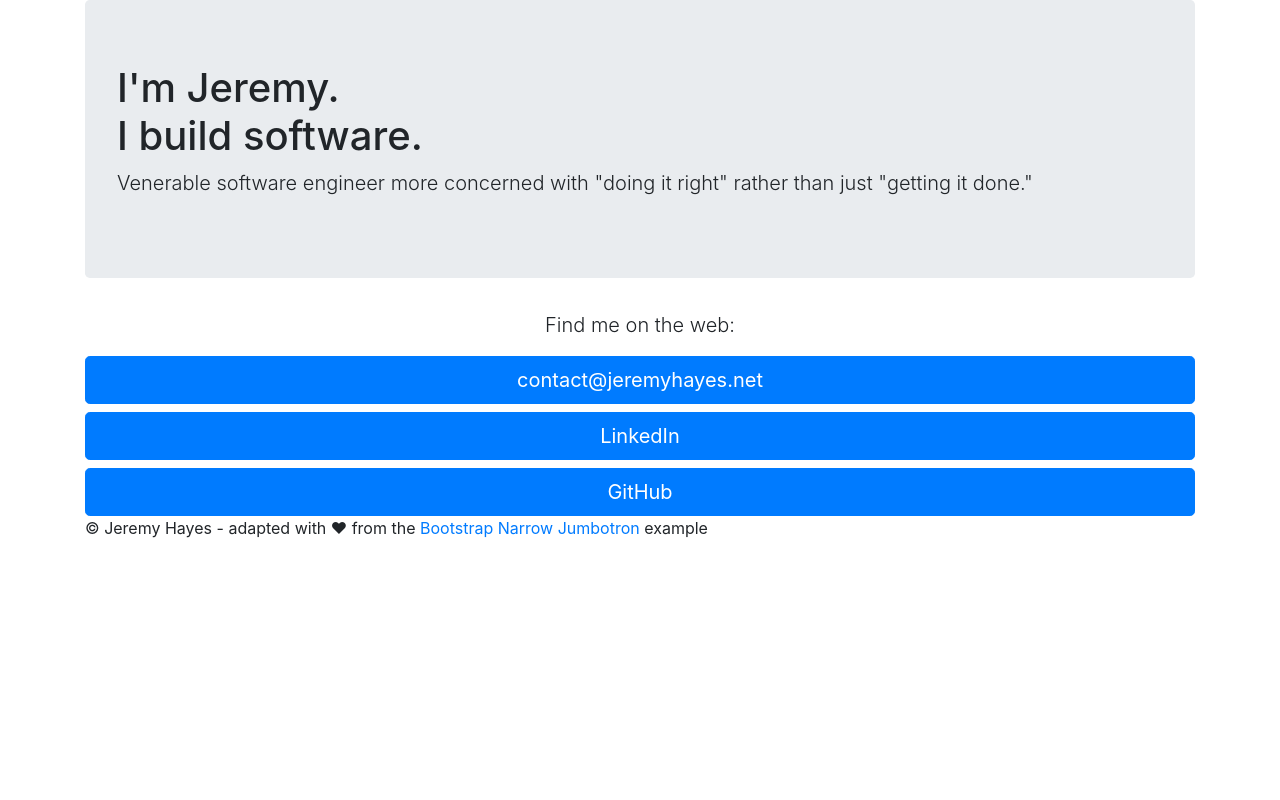
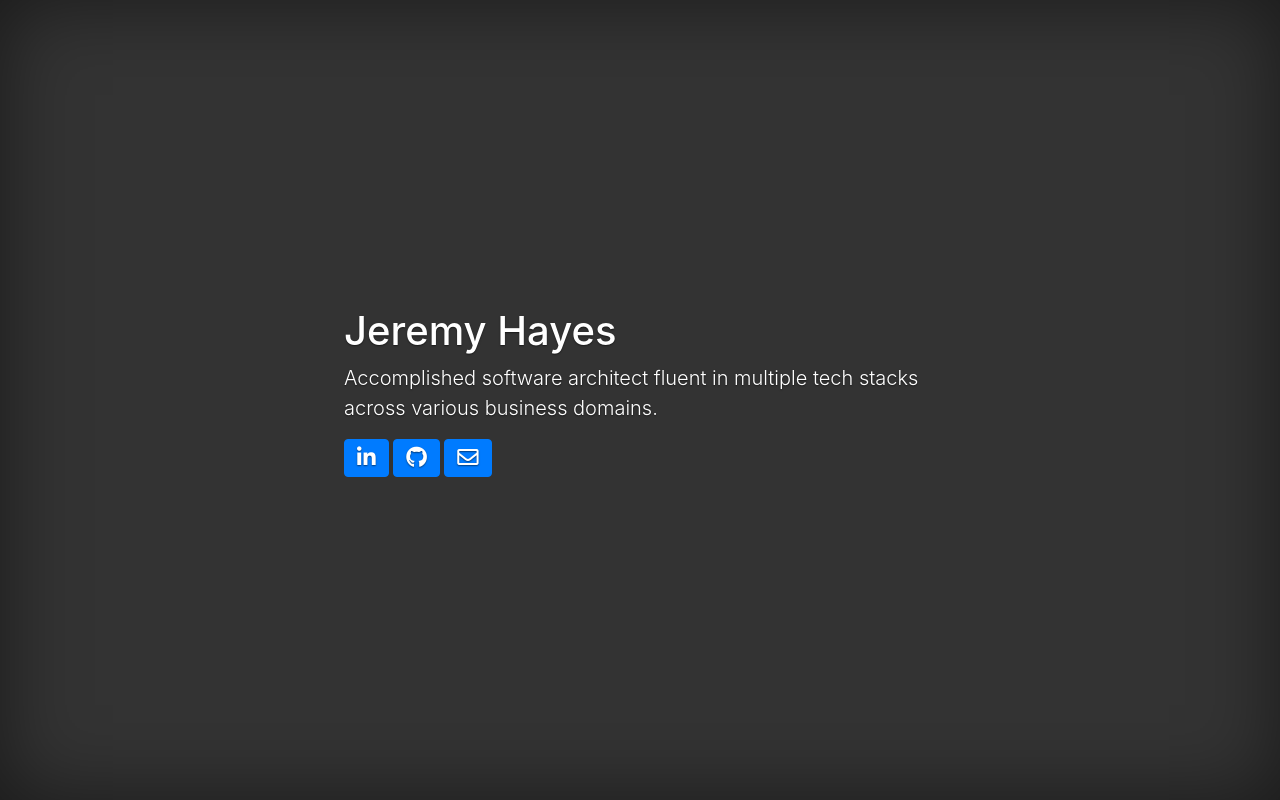
Before and after one commit to jeremyhayes/jeremyhayes-net, a plain HTML site: page index.html in a window 1280 px wide. Drawn offline with nearby package versions, Linux system fonts and the light colour scheme.

Commit message:
restructure and use bootstrap's cover example

```diff
--- a/css/site.css
+++ b/css/site.css
@@ -1,54 +1,21 @@
-/* Space out content a bit */
+html,
 body {
-  padding-top: 20px;
-  padding-bottom: 20px;
+    height: 100%;
+    background-color: #333;
 }
 
-.container {
-  border-radius: 6px;
+body {
+    display: -ms-flexbox;
+    display: flex;
+    color: #fff;
+    text-shadow: 0 .05rem .1rem rgba(0, 0, 0, .5);
+    box-shadow: inset 0 0 5rem rgba(0, 0, 0, .5);
 }
 
-/* Everything but the jumbotron gets side spacing for mobile first views */
-.marketing,
-.footer {
-  padding-left: 15px;
-  padding-right: 15px;
+.cover-container {
+    max-width: 42em;
 }
 
-/* Custom page footer */
-.footer {
-  padding-top: 19px;
-  color: #777;
-  text-align: center;
+.cover {
+    padding: 0 1.5rem;
 }
-
-/* Customize container */
-@media (min-width: 768px) {
-  .container {
-    max-width: 730px;
-  }
-}
-
-/* Main marketing message and sign up button */
-.jumbotron {
-  text-align: center;
-}
-
-/* Supporting marketing content */
-.marketing {
-  margin: 40px 0;
-}
-
-/* Responsive: Portrait tablets and up */
-@media screen and (min-width: 768px) {
-  /* Remove the padding we set earlier */
-  .marketing,
-  .footer {
-    padding-left: 0;
-    padding-right: 0;
-  }
-  /* Remove the bottom border on the jumbotron for visual effect */
-  .jumbotron {
-    border-bottom: 0;
-  }
-}
--- a/index.html
+++ b/index.html
@@ -1,5 +1,6 @@
 <!DOCTYPE html>
 <html lang="en">
+
 <head>
     <meta charset="utf-8">
     <meta http-equiv="X-UA-Compatible" content="IE=edge">
@@ -11,27 +12,30 @@
     <title>Jeremy Hayes | Software Craftsman</title>
 
     <link rel="stylesheet" href="https://stackpath.bootstrapcdn.com/bootstrap/4.1.3/css/bootstrap.min.css" integrity="sha384-MCw98/SFnGE8fJT3GXwEOngsV7Zt27NXFoaoApmYm81iuXoPkFOJwJ8ERdknLPMO" crossorigin="anonymous">
-        <!-- <link rel="stylesheet" href="css/site.css"> -->
+    <link rel="stylesheet" href="https://use.fontawesome.com/releases/v5.2.0/css/all.css" integrity="sha384-hWVjflwFxL6sNzntih27bfxkr27PmbbK/iSvJ+a4+0owXq79v+lsFkW54bOGbiDQ" crossorigin="anonymous">
+    <link rel="stylesheet" href="css/site.css">
 </head>
 
 <body>
-        <div class="container">
+    <div class="cover-container d-flex w-100 h-100 p-3 mx-auto flex-column">
 
-            <div class="jumbotron">
-                <h1>I'm Jeremy.<br /> I build software.</h1>
-                <p class="lead">Venerable software engineer more concerned with "doing it right" rather than just "getting it done."</p>
-            </div>
-
-            <div class="marketing">
-                <p class="lead text-center"> Find me on the web:</p>
-                <a class="btn btn-primary btn-lg btn-block" href="mailto:contact@jeremyhayes.net">contact@jeremyhayes.net</a>
-                <a class="btn btn-primary btn-lg btn-block" href="https://www.linkedin.com/in/jeremy-hayes/">LinkedIn</a>
-                <a class="btn btn-primary btn-lg btn-block" href="https://github.com/jeremyhayes">GitHub</a>
-            </div>
-
-            <div class="footer">
-                <p>&copy; Jeremy Hayes - adapted with &hearts; from the <a href="http://getbootstrap.com/examples/jumbotron-narrow/">Bootstrap Narrow Jumbotron</a> example</p>
-            </div>
+        <main role="main" class="inner cover my-auto">
+            <h1 class="cover-heading">Jeremy Hayes</h1>
+            <p class="lead">
+                Accomplished software architect fluent in multiple tech stacks across various business domains.
+            </p>
+            <p>
+                <a class="btn btn-primary" href="https://www.linkedin.com/in/jeremy-hayes/" title="LinkedIn">
+                    <i class="fab fa-lg fa-linkedin-in"></i>
+                </a>
+                <a class="btn btn-primary" href="https://github.com/jeremyhayes" title="GitHub">
+                    <i class="fab fa-lg fa-github"></i>
+                </a>
+                <a class="btn btn-primary" href="mailto:contact@jeremyhayes.net">
+                    <i class="far fa-lg fa-envelope" title="Email"></i>
+                </a>
+            </p>
+        </main>
 
     </div>
     <script>
@@ -44,4 +48,5 @@
         ga('send', 'pageview');
     </script>
 </body>
+
 </html>
```
Lines whose indentation alone changed are shown as unchanged.
